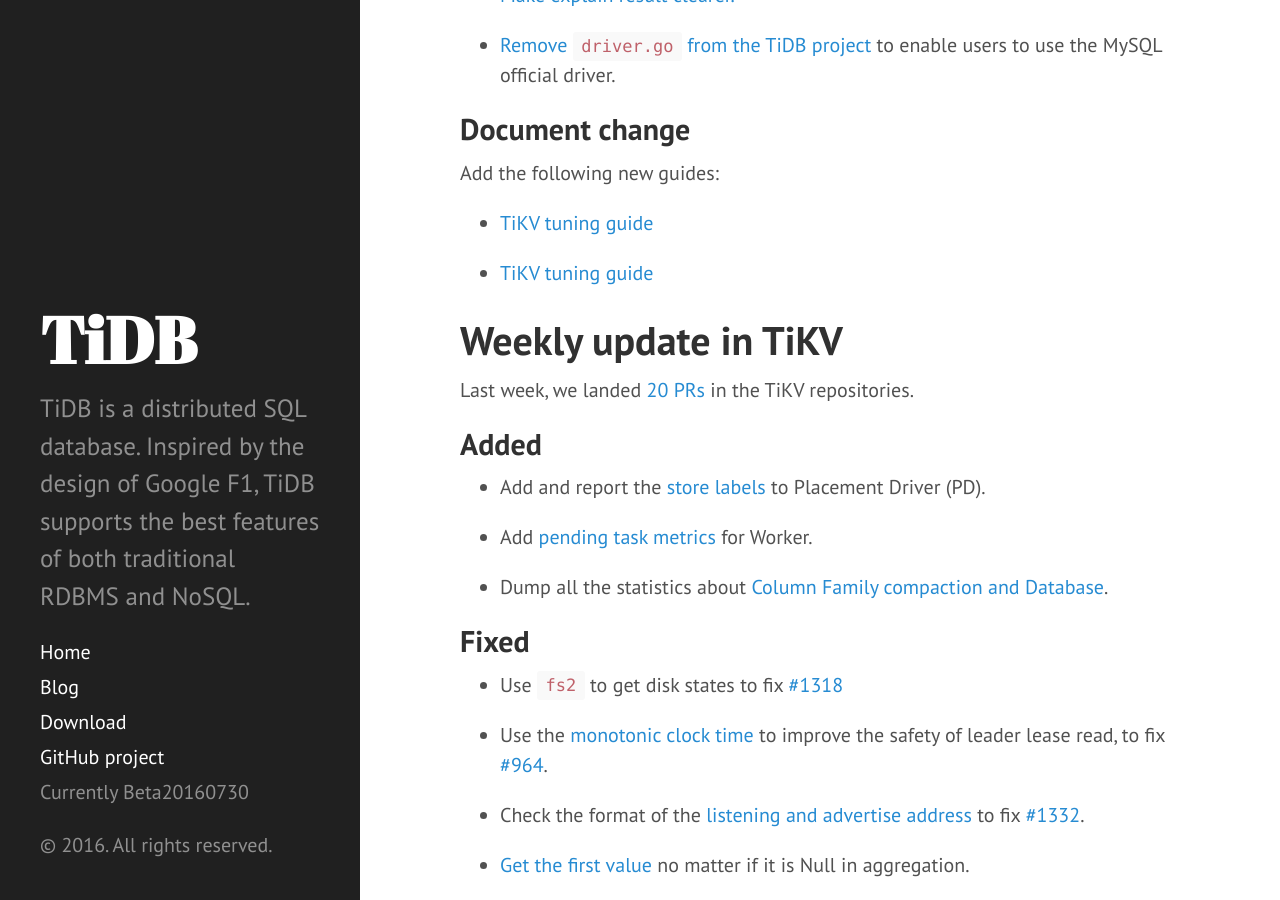
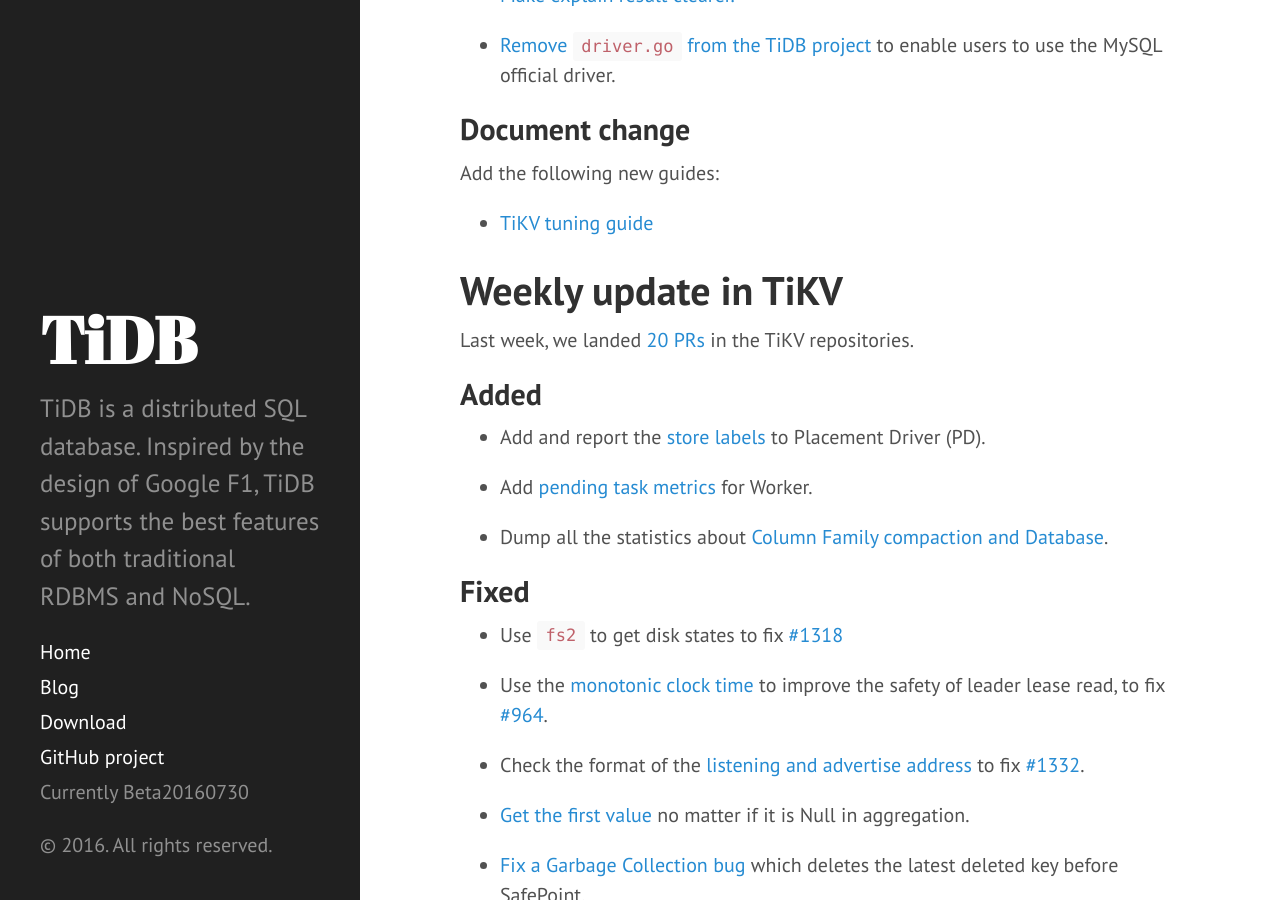
Before and after one commit to pingcap/weekly, a Jekyll site: the page built from _posts/2016-11-28-tidb-weekly.md, in a window 1280 px wide and 900 px high, scrolled down 1069 px. Built offline with Jekyll 4.4.1, drawn with Linux system fonts in a browser that asks for light colours.

Commit message:
Remove duplicated item

```diff
--- a/_posts/2016-11-28-tidb-weekly.md
+++ b/_posts/2016-11-28-tidb-weekly.md
@@ -45,8 +45,6 @@
 
 * [TiKV tuning guide](https://github.com/pingcap/docs/pull/66)
 
-* [TiKV tuning guide](https://github.com/pingcap/docs/pull/66)
-
 # Weekly update in TiKV
 
 Last week, we landed [20 PRs](https://github.com/search?p=1&q=repo%3Apingcap%2Ftikv+repo%3Apingcap%2Fpd+is%3Apr+is%3Amerged+merged%3A2016-11-20..2016-11-26&ref=searchresults&type=Issues&utf8=%E2%9C%93) in the TiKV repositories.
```
